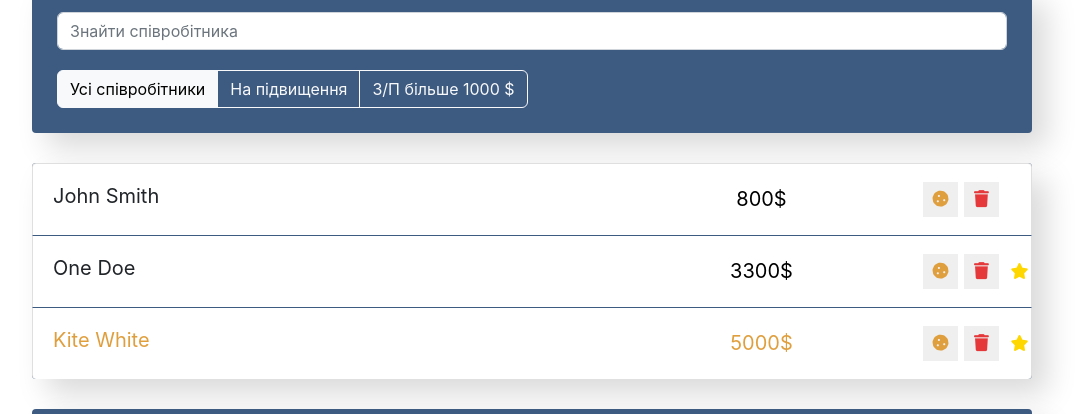
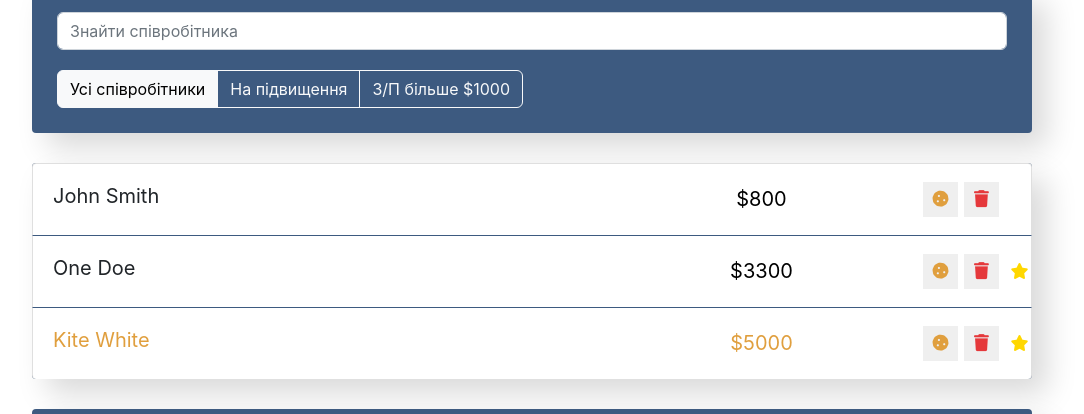
Before and after one commit to AnatoliiMikhov/employees-react-app, a React (Create React App) app: page / in a window 1280 px wide. Shown: the part 242-656 px from the top of the page, without its empty margins (108-1192 px from the left). Built offline with nearby package versions, Linux system fonts and the light colour scheme.

Commit message:
change salary functional

```diff
--- a/src/components/App/App.jsx
+++ b/src/components/App/App.jsx
@@ -39,6 +39,7 @@ function App () {
                 data={ visibleData }
                 onDelete={ deleteItem }
                 onToggleProp={ onToggleProp }
+                onChangeSalary={ onChangeSalary }
             />
             <EmployeesAddForm onAddItem={ addItem } />
         </div>
@@ -69,6 +70,17 @@ function App () {
         )
     }
 
+    function onChangeSalary ( id, salaryValue ) {
+        const newSalaryValue = salaryValue.slice( 1 )
+
+        setData( ( data ) => (
+            data.map( ( elem ) => (
+                elem.id === id ? { ...elem, 'salary': newSalaryValue } : elem
+            ) )
+        ) )
+        console.log( data )
+    }
+
     function searchEmployees ( items, term ) {
         if ( term.length === 0 ) {
             return items
--- a/src/components/AppFilter/AppFilter.js
+++ b/src/components/AppFilter/AppFilter.js
@@ -13,7 +13,7 @@ const AppFilter = () => {
             </button>
             <button type="button"
                 className="btn btn-outline-light">
-                З/П більше 1000 $
+                З/П більше $1000
             </button>
         </div>
     )
--- a/src/components/EmployeesList/EmployeesList.js
+++ b/src/components/EmployeesList/EmployeesList.js
@@ -2,7 +2,7 @@ import EmployeesListItem from '../EmployeesListItem/EmployeesListItem'
 
 import './EmployeesList.css'
 
-const EmployeesList = ( { data, onDelete, onToggleProp } ) => {
+const EmployeesList = ( { data, onDelete, onToggleProp, onChangeSalary } ) => {
 
     const elements = data.map( ( item ) => {
         const { id, ...itemProps } = item
@@ -12,6 +12,7 @@ const EmployeesList = ( { data, onDelete, onToggleProp } ) => {
                 key={ id }
                 onDelete={ () => onDelete( id ) }
                 onToggleProp={ ( e ) => onToggleProp( id, e.currentTarget.getAttribute( 'data-toggle' ) ) }
+                onChangeSalary={ ( e ) => onChangeSalary( id, e.currentTarget.value ) }
             />
         )
     } )
--- a/src/components/EmployeesListItem/EmployeesListItem.jsx
+++ b/src/components/EmployeesListItem/EmployeesListItem.jsx
@@ -7,7 +7,8 @@ const EmployeesListItem = ( props ) => {
         increase,
         liked,
         onDelete,
-        onToggleProp
+        onToggleProp,
+        onChangeSalary
     } = props
 
     let classNames = 'list-group-item d-flex justify-content-between'
@@ -33,7 +34,8 @@ const EmployeesListItem = ( props ) => {
             <input
                 type='text'
                 className='list-group-item-input'
-                defaultValue={ salary + '$' }
+                defaultValue={ `$${salary}` }
+                onChange={ onChangeSalary }
             />
 
             <div className='d-flex justify-content-center align-items-center'>
```
